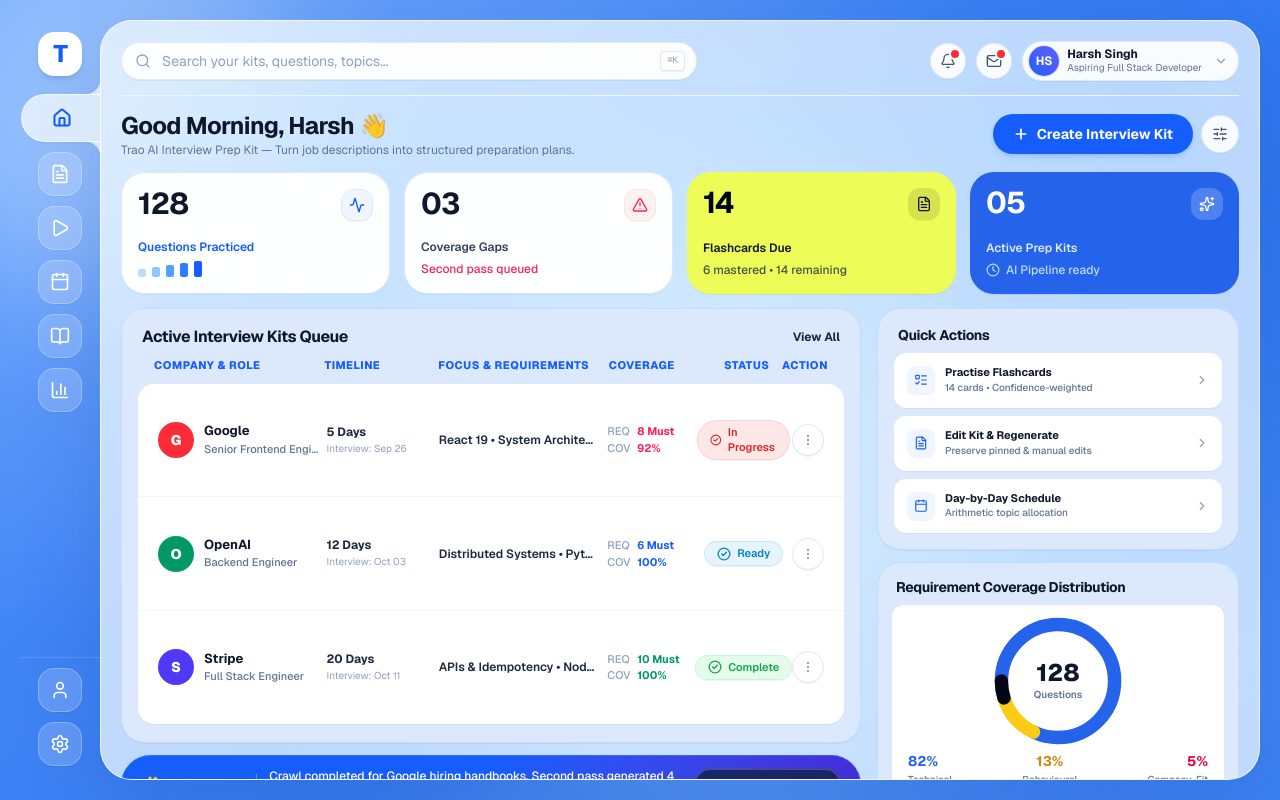
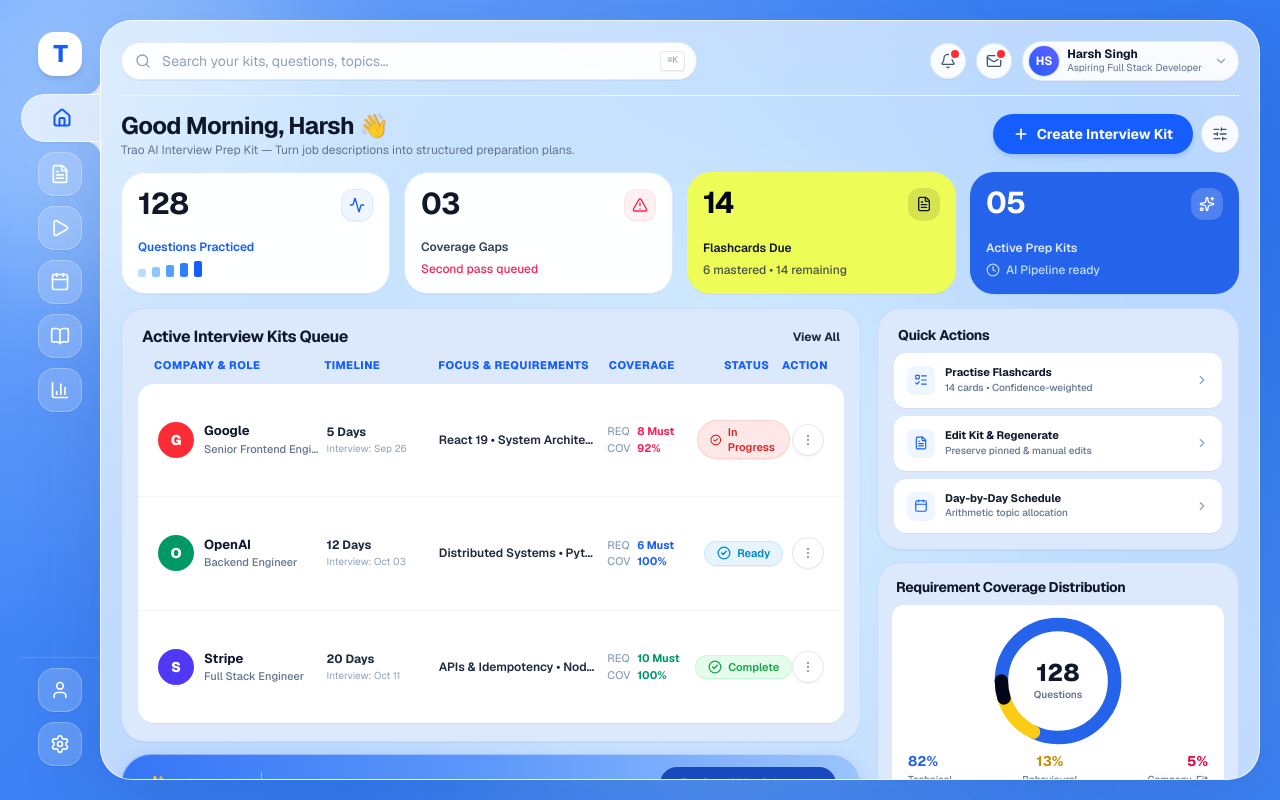
Before and after one commit to Harsh231075/trao, a Next.js app in the folder client/: page / in a window 1280 px wide. Built offline with nearby package versions, Linux system fonts and the light colour scheme.

Commit message:
style: match AI Summary banner gradient, pill shape, and colors to reference image

```diff
--- a/client/src/app/page.tsx
+++ b/client/src/app/page.tsx
@@ -309,33 +309,33 @@ export default function DashboardPage() {
             </div>
           </div>
 
-          {/* Bottom Card: AI Summary Banner - Separated & Styled exactly as the reference mockup */}
-          <div className="bg-gradient-to-r from-blue-600 via-blue-600 to-indigo-700 text-white px-4 sm:px-5 py-2.5 sm:py-3 rounded-2xl sm:rounded-full shadow-md border border-blue-400/30 flex flex-col sm:flex-row sm:items-center justify-between gap-2.5 shrink-0">
+          {/* Bottom Card: AI Summary Banner - Matched exactly to the reference image */}
+          <div className="w-full bg-gradient-to-r from-[#3575f6] via-[#5d98fa] to-[#9bc4fc] text-white px-4 sm:px-6 py-2.5 sm:py-3 rounded-full shadow-[0_4px_16px_rgba(53,117,246,0.18)] border border-white/40 flex items-center justify-between gap-3 shrink-0">
             <div className="flex items-center gap-2.5 sm:gap-3 min-w-0">
               {/* ✨ AI Summary with golden yellow sparkle */}
               <div className="flex items-center gap-1.5 shrink-0">
-                <Sparkles className="w-4 h-4 text-[#facc15] fill-[#facc15]/30 stroke-[2.5]" />
-                <span className="text-[#facc15] font-extrabold text-xs sm:text-sm tracking-tight whitespace-nowrap">
+                <Sparkles className="w-4 h-4 sm:w-4.5 sm:h-4.5 text-[#facc15] fill-[#facc15] stroke-[1.5] shrink-0" />
+                <span className="text-[#facc15] font-bold text-xs sm:text-sm tracking-tight whitespace-nowrap">
                   AI Summary
                 </span>
               </div>
 
-              {/* Subtle Vertical Divider */}
-              <div className="h-5 w-px bg-white/30 hidden sm:block shrink-0" />
+              {/* Vertical Divider */}
+              <div className="h-5 sm:h-6 w-px bg-white/40 shrink-0" />
 
               {/* Message Description */}
-              <p className="text-white text-[11px] sm:text-xs font-normal sm:font-medium leading-snug">
-                Crawl completed for Google hiring handbooks. Second pass generated 4 targeted questions for missing requirements.
+              <p className="text-white text-[11px] sm:text-[12.5px] font-medium leading-snug truncate">
+                Crawl completed for Google hiring handbooks. Second pass generated 4 targeted questions.
               </p>
             </div>
 
-            {/* Dark Pill Action Button matching image */}
+            {/* Dark Royal Blue Pill Action Button matching image */}
             <button
               onClick={() => setIsModalOpen(true)}
-              className="px-4 py-1.5 bg-[#172554]/90 hover:bg-[#172554] border border-white/20 text-white font-semibold text-[11px] sm:text-xs rounded-full flex items-center justify-center gap-1.5 transition-all shadow-xs shrink-0 self-end sm:self-auto hover:scale-102 active:scale-98 cursor-pointer"
+              className="px-4 sm:px-5 py-1.5 sm:py-2 bg-[#1849be] hover:bg-[#133d9f] text-white font-semibold text-xs sm:text-[13px] rounded-full flex items-center justify-center gap-1.5 transition-all shadow-xs shrink-0 hover:scale-102 active:scale-98 cursor-pointer"
             >
-              <span>Review Pipeline</span>
-              <ArrowUpRight className="w-3.5 h-3.5 stroke-[2.5]" />
+              <span>Review AI Insights</span>
+              <ArrowUpRight className="w-3.5 h-3.5 sm:w-4 sm:h-4 stroke-[2.5]" />
             </button>
           </div>
         </div>
```
